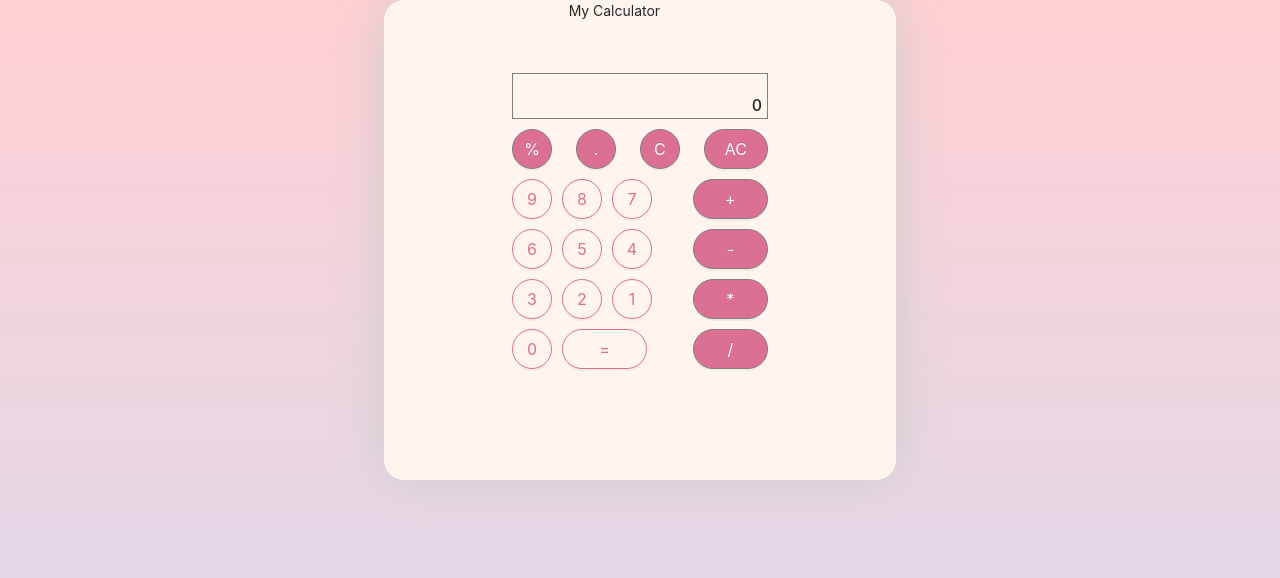
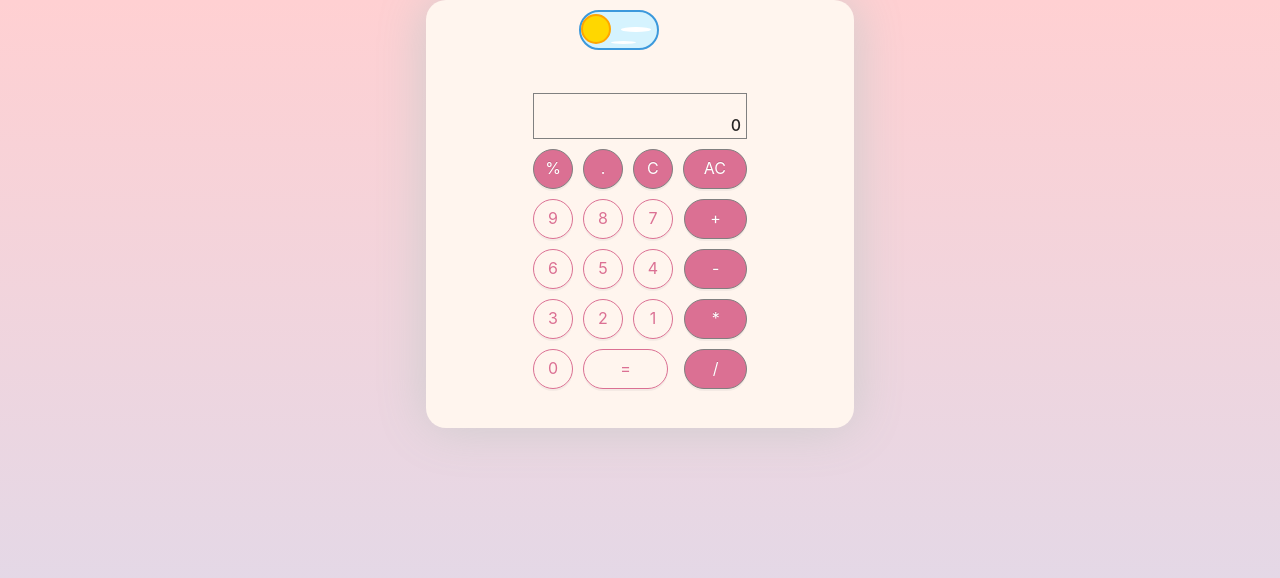
Before and after one commit to wwren/Calculator, a React (Create React App) app: page / in a window 1280 px wide. Shown: the top 578 px of the page. Built offline with nearby package versions, Linux system fonts and the light colour scheme.

Commit message:
Added day and night toggle

```diff
--- a/src/App.css
+++ b/src/App.css
@@ -23,13 +23,16 @@ body {
   width: 65%;
   text-align: center;
   margin: 0 20%;
+  padding-top: 10px;
 }
 
 @media screen and (min-width: 768px) {
   #root {
     width: 40%;
     height: 60%;
-    margin: 0 30%;
+    margin: auto;
+    max-width: 428px;
+    max-height: 428px;
   }
 
   .calculator {
--- a/src/App.tsx
+++ b/src/App.tsx
@@ -4,17 +4,19 @@ import { MathFunctional, Equation, FormatNumber } from './Components/Functional'
 import { AllClear, Clear } from './Components/Clear';
 import './App.css';
 import { MathKeys } from './Helper/types';
+import {Toggle} from './Components/Toggle';
 
 
 
 function App() {
   const [evaluation, setEvaluation] = useState<string>("0");
   const [ans, setAns] = useState<string>(" ");
+  const [toggled, setToggled] = useState<boolean>(false);
 
   return (
     <>
     <div className ="theme-toggle" >
-      My Calculator
+      <Toggle setToggle={setToggled} toggled={toggled} />
     </div>
     <div className="calculator">
     <div className="output">
--- /dev/null
+++ b/src/Components/Toggle.css
@@ -0,0 +1,59 @@
+.socket {
+  width: 80px;
+  height: 40px;
+  border-radius: 40px;
+  background-color: #d5f3fe;
+  border: 2.5px solid #3c99dc;
+}
+
+.socket.night {
+  background-color: #696969;
+  border: 2.5px solid #000000;
+}
+
+.sun {
+  width: 30px;
+  height: 30px;
+  border-radius: 50%;
+  background-color: #ffd700;
+  border: 2.5px solid #ffa500;
+  margin-top: 2px;
+  transition: all 0.3s linear;
+}
+
+.sun.night {
+  background-color: #f5f5dc;
+  border: 2.5px solid #778899;
+  margin-top: 2px;
+  /* position: relative; */
+  /* left: 45px; */
+  transform: translate(45px, 0);
+}
+
+.shade {
+  position: relative;
+  left: 30px;
+}
+
+.shade.night {
+  transform: translate(-30px, 0);
+}
+
+.sm {
+  width: 25px;
+  height: 3px;
+  position: inherit;
+  top: -3px;
+  background-color: #ffff;
+  border-radius: 50%;
+}
+
+.md {
+  position: inherit;
+  left: 10px;
+  top: -20px;
+  width: 30px;
+  height: 5px;
+  border-radius: 100%;
+  background-color: #ffff;
+}
--- /dev/null
+++ b/src/Components/Toggle.tsx
@@ -0,0 +1,16 @@
+import './Toggle.css'
+
+export function Toggle({toggled, setToggle}: {toggled:boolean, setToggle: (x:boolean)=> void}) {
+  return (
+    <div style={{maxWidth:'80px',margin:'auto'}} onClick={() => setToggle(!toggled)}>
+      <div className={`socket ${toggled?'night':''}`}>
+        <div className={`sun ${toggled?'night':''}`}></div>
+        <div className={`shade ${toggled?'night':''}`} >
+          <div className="sm"></div>
+          <div className="md"></div>
+        </div>
+
+      </div>
+    </div>
+  )
+}
```
